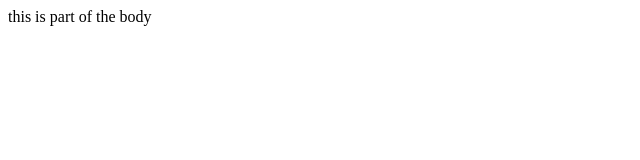
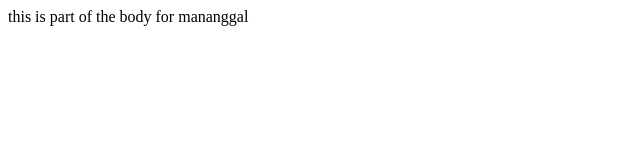
Before and after one commit to mananggal/playground, a plain HTML site: page index.html in a window 1280 px wide. Shown: the whole page, without its empty margins (0-640 px from the left). Drawn offline with Linux system fonts and the light colour scheme.

Commit message:
Confirm config

```diff
--- a/index.html
+++ b/index.html
@@ -1,5 +1,5 @@
 <html>
 <body>
-	<div>this is part of the body</div>
+	<div>this is part of the body for mananggal</div>
 </body>
 </html>
```
